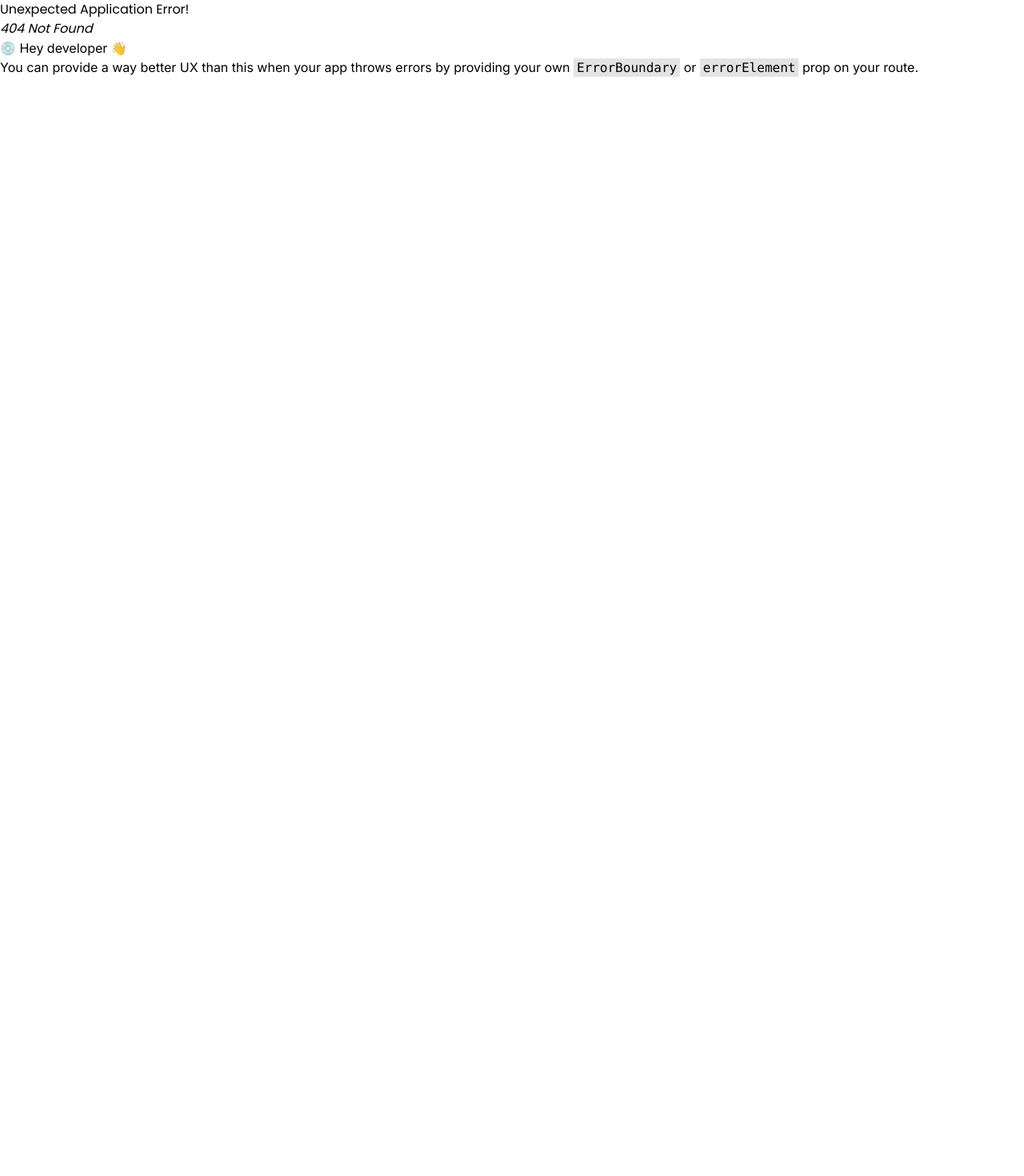
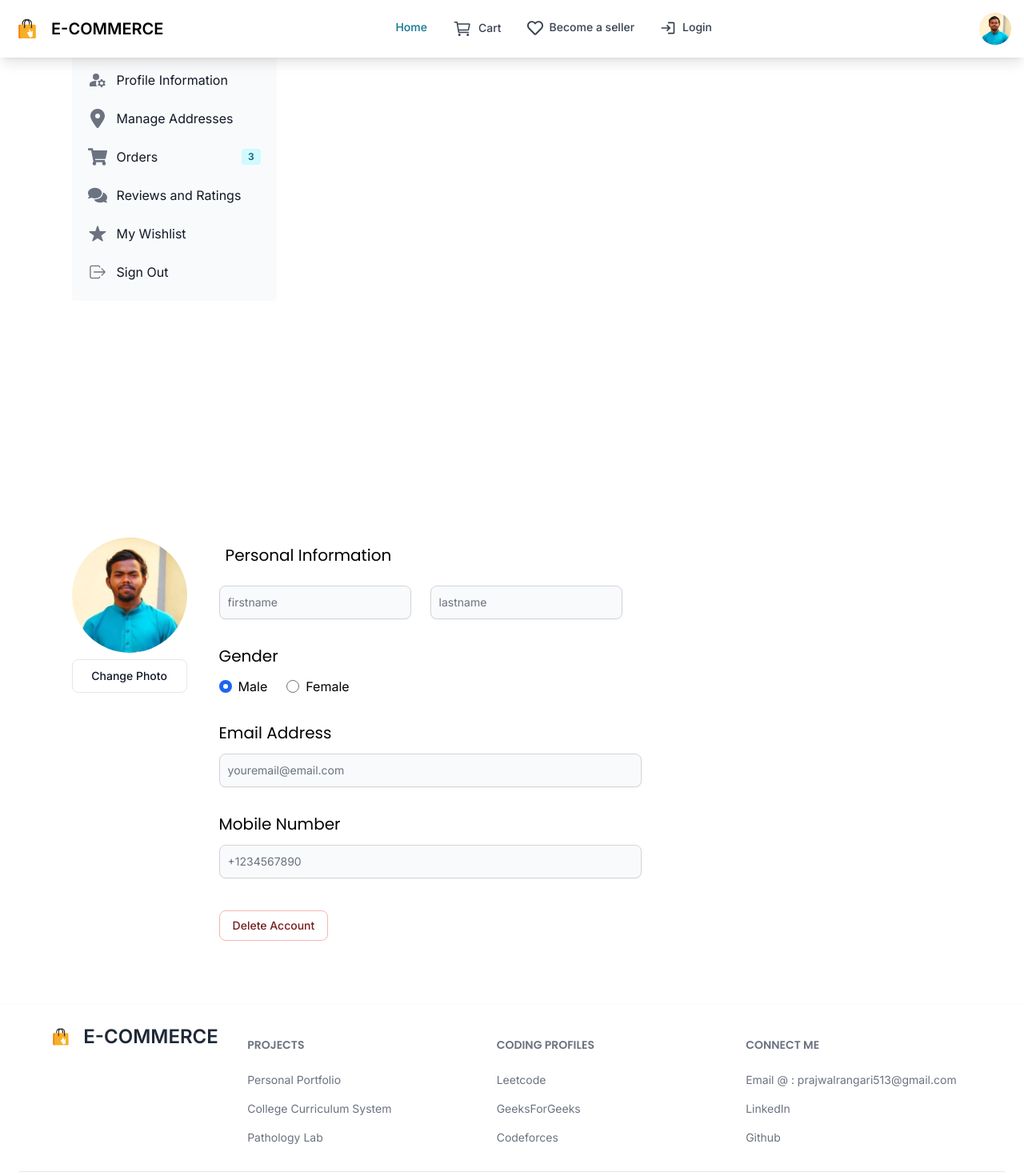
Before and after one commit to Prajwalr2003/Full-Stack-Ecommerce-Web-Application, a React (Vite) app in the folder ecommerce-web-app-frontend/: page /profile in a window 1280 px wide. Before the commit this address had no page. Shown: the top 1470 px of the page at 80% size. Before the commit the page ends 800 px from the top, so only its background shows below. Built offline with nearby package versions, Linux system fonts and the light colour scheme.

Commit message:
added profile page

```diff
--- a/ecommerce-web-app-frontend/src/components/Header.jsx
+++ b/ecommerce-web-app-frontend/src/components/Header.jsx
@@ -70,10 +70,18 @@ function Header() {
                 prajwalrangari@gmail.com
               </span>
             </Dropdown.Header>
-            <Dropdown.Item>Profile</Dropdown.Item>
-            <Dropdown.Item>Cart</Dropdown.Item>
-            <Dropdown.Item>Orders</Dropdown.Item>
-            <Dropdown.Item>Wishlist</Dropdown.Item>
+            <Link to="/profile">
+              <Dropdown.Item>Profile</Dropdown.Item>
+            </Link>
+            <Link to="/cart">
+              <Dropdown.Item>Cart</Dropdown.Item>
+            </Link>
+            <Link to="/orders">
+              <Dropdown.Item>Orders</Dropdown.Item>
+            </Link>
+            <Link to="/wishlist">
+              <Dropdown.Item>Wishlist</Dropdown.Item>
+            </Link>
             <Dropdown.Divider />
             <Dropdown.Item>Sign out</Dropdown.Item>
           </Dropdown>
--- /dev/null
+++ b/ecommerce-web-app-frontend/src/components/ProfileSidebar.jsx
@@ -0,0 +1,38 @@
+import { Sidebar } from "flowbite-react";
+import { FaLocationDot } from "react-icons/fa6";
+import { MdManageAccounts } from "react-icons/md";
+import { FaShoppingCart, FaComments } from "react-icons/fa";
+import { IoIosStar, IoIosLogOut } from "react-icons/io";
+
+const ProfileSidebar = () => {
+  return (
+    <div>
+      <Sidebar aria-label="Profile Sidebar">
+        <Sidebar.Items>
+          <Sidebar.ItemGroup>
+            <Sidebar.Item href="#" icon={MdManageAccounts}>
+              Profile Information
+            </Sidebar.Item>
+            <Sidebar.Item href="#" icon={FaLocationDot} labelColor="dark">
+              Manage Addresses
+            </Sidebar.Item>
+            <Sidebar.Item href="#" icon={FaShoppingCart} label="3">
+              Orders
+            </Sidebar.Item>
+            <Sidebar.Item href="#" icon={FaComments}>
+              Reviews and Ratings
+            </Sidebar.Item>
+            <Sidebar.Item href="#" icon={IoIosStar}>
+              My Wishlist
+            </Sidebar.Item>
+            <Sidebar.Item href="#" icon={IoIosLogOut}>
+              Sign Out
+            </Sidebar.Item>
+          </Sidebar.ItemGroup>
+        </Sidebar.Items>
+      </Sidebar>
+    </div>
+  );
+};
+
+export default ProfileSidebar;
--- /dev/null
+++ b/ecommerce-web-app-frontend/src/pages/Order.jsx
@@ -0,0 +1,5 @@
+const Order = () => {
+  return <></>;
+};
+
+export default Order;
--- /dev/null
+++ b/ecommerce-web-app-frontend/src/pages/Profile.jsx
@@ -0,0 +1,84 @@
+import { Button, Label, Radio, TextInput } from "flowbite-react";
+import ProfileSidebar from "../components/ProfileSidebar";
+const Profile = () => {
+  return (
+    <>
+      <div className="flex flex-wrap pt-16 gap-2 lg:gap-60 justify-center lg:justify-start">
+        <ProfileSidebar />
+        <div className="flex flex-wrap gap-10 justify-center mt-14">
+          <div className="flex flex-col">
+            <img
+              src="../../temp/profileimage.jpg"
+              alt="profileImage"
+              className="w-36 h-36 rounded-[50%]"
+            />
+            <Button color="gray" className="mt-2">
+              Change Photo
+            </Button>
+          </div>
+          <div>
+            <h5 className="text-xl p-2">Personal Information</h5>
+            <div className="flex flex-wrap justify-center items-center mt-4">
+              <TextInput
+                id="firstname"
+                placeholder="firstname"
+                type="text"
+                required
+                shadow
+                className="lg:mr-6 w-60"
+              />
+              <TextInput
+                id="lastname"
+                placeholder="lastname"
+                type="text"
+                required
+                shadow
+                className="lg:mr-6 w-60 mt-2 lg:mt-0"
+              />
+            </div>
+            <div className="p-3 lg:p-0">
+              <h5 className="text-xl mt-8">Gender</h5>
+              <div className="flex gap-6 mt-3">
+                <div className="flex items-center gap-2">
+                  <input type="radio" checked />
+                  <p>Male</p>
+                </div>
+                <div className="flex items-center gap-2">
+                  <input type="radio" />
+                  <p>Female</p>
+                </div>
+              </div>
+            </div>
+            <div className="p-3 lg:p-0">
+              <h5 className="text-xl mt-8">Email Address</h5>
+              <TextInput
+                id="email"
+                placeholder="youremail@email.com"
+                type="email"
+                required
+                shadow
+                className="mt-3"
+              />
+            </div>
+            <div className="p-3 lg:p-0">
+              <h5 className="text-xl mt-8">Mobile Number</h5>
+              <TextInput
+                id="phone"
+                placeholder="+1234567890"
+                type="email"
+                required
+                shadow
+                className="mt-3"
+              />
+            </div>
+            <Button color="red" className="mt-10 mx-4 mb-20 lg:mx-0 lg:p-0">
+              Delete Account
+            </Button>
+          </div>
+        </div>
+      </div>
+    </>
+  );
+};
+
+export default Profile;
--- /dev/null
+++ b/ecommerce-web-app-frontend/src/pages/Wishlist.jsx
@@ -0,0 +1,5 @@
+const Wishlist = () => {
+  return <></>;
+};
+
+export default Wishlist;
--- a/ecommerce-web-app-frontend/src/routes/router.jsx
+++ b/ecommerce-web-app-frontend/src/routes/router.jsx
@@ -5,6 +5,9 @@ import ProductView from "../pages/ProductView";
 import Login from "../pages/Login";
 import Register from "../pages/Register";
 import Cart from "../pages/Cart";
+import Profile from "../pages/Profile";
+import Order from "../pages/Order";
+import Wishlist from "../pages/Wishlist";
 
 const router = createBrowserRouter([
   {
@@ -16,6 +19,9 @@ const router = createBrowserRouter([
       { path: "/login", element: <Login /> },
       { path: "/sign-up", element: <Register /> },
       { path: "/cart", element: <Cart /> },
+      { path: "/profile", element: <Profile /> },
+      { path: "/orders", element: <Order /> },
+      { path: "/wishlist", element: <Wishlist /> },
     ],
   },
 ]);
```
Also changed, not shown: 1 other file (tests, documents, lock files or other folders).
